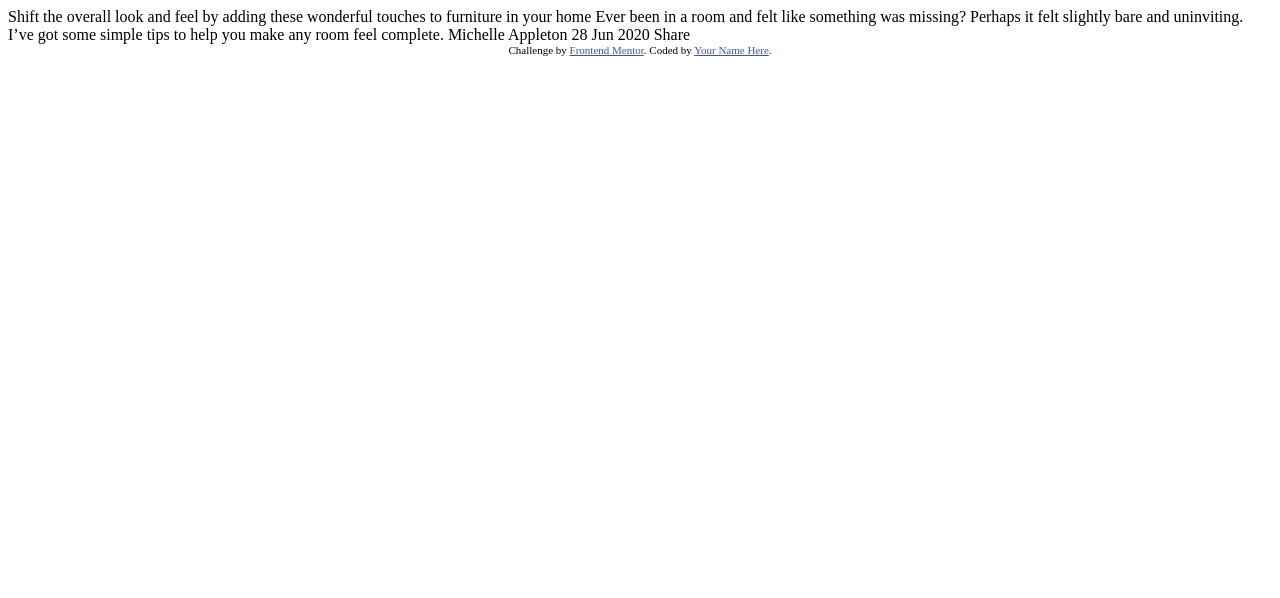
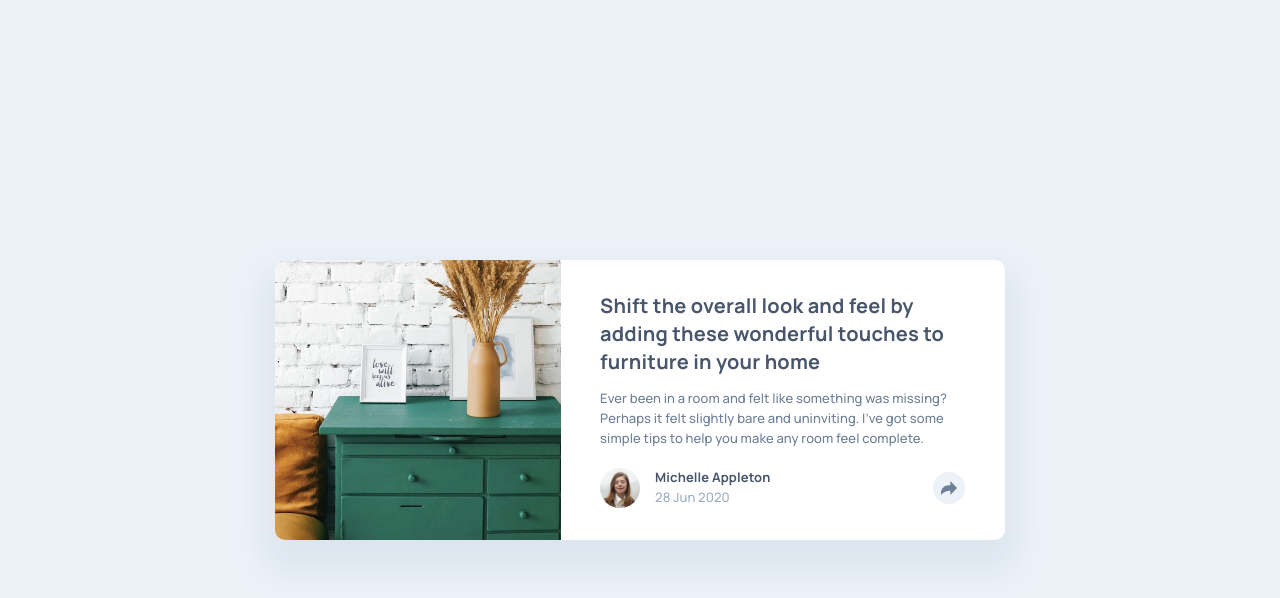
Before and after one commit to jeremymouzin/fem-article-component-preview, a plain HTML site: page index.html in a window 1280 px wide. Drawn offline with Linux system fonts and the light colour scheme.

Commit message:
Desktop design done

```diff
--- a/index.html
+++ b/index.html
@@ -1,36 +1,47 @@
 <!DOCTYPE html>
 <html lang="en">
   <head>
-  <meta charset="UTF-8">
-  <meta name="viewport" content="width=device-width, initial-scale=1.0"> <!-- displays site properly based on user's device -->
+    <meta charset="UTF-8" />
+    <meta name="viewport" content="width=device-width, initial-scale=1.0" />
+    <!-- displays site properly based on user's device -->
 
-  <link rel="icon" type="image/png" sizes="32x32" href="./images/favicon-32x32.png">
+    <link rel="icon" type="image/png" sizes="32x32" href="./images/favicon-32x32.png" />
 
     <title>Frontend Mentor | Article preview component</title>
 
-  <!-- Feel free to remove these styles or customise in your own stylesheet 👍 -->
-  <style>
-    .attribution { font-size: 11px; text-align: center; }
-    .attribution a { color: hsl(228, 45%, 44%); }
-  </style>
+    <link rel="preconnect" href="https://fonts.googleapis.com" />
+    <link rel="preconnect" href="https://fonts.gstatic.com" crossorigin />
+    <link
+      href="https://fonts.googleapis.com/css2?family=Manrope:wght@500;700&display=swap"
+      rel="stylesheet"
+    />
+    <link rel="stylesheet" href="style.css" />
   </head>
   <body>
-
-  Shift the overall look and feel by adding these wonderful
-  touches to furniture in your home
-
-  Ever been in a room and felt like something was missing? Perhaps
-  it felt slightly bare and uninviting. I’ve got some simple tips
-  to help you make any room feel complete.
-
+    <main>
+      <article>
+        <img src="images/drawers.jpg" class="article-image" alt="" />
+        <div class="content">
+          <header>
+            <h1>
+              Shift the overall look and feel by adding these wonderful touches to furniture in your
+              home
+            </h1>
+          </header>
+          <p>
+            Ever been in a room and felt like something was missing? Perhaps it felt slightly bare
+            and uninviting. I’ve got some simple tips to help you make any room feel complete.
+          </p>
+          <footer>
+            <img src="images/avatar-michelle.jpg" alt="Michelle Appleton's face" />
+            <address>
               Michelle Appleton
-  28 Jun 2020
-
-  Share
-
-  <div class="attribution">
-    Challenge by <a href="https://www.frontendmentor.io?ref=challenge" target="_blank">Frontend Mentor</a>.
-    Coded by <a href="#">Your Name Here</a>.
+              <time datetime="06-28-2020">28 Jun 2020</time>
+            </address>
+          </footer>
+          <button title="Share"></button>
         </div>
+      </article>
+    </main>
   </body>
 </html>
--- /dev/null
+++ b/style.css
@@ -0,0 +1,160 @@
+/* CSS Reset */
+
+*,
+*::before,
+*::after {
+  box-sizing: border-box;
+}
+
+* {
+  margin: 0;
+}
+
+html {
+  font-size: 62.5%;
+}
+
+body {
+  line-height: 1.5;
+  -webkit-font-smoothing: antialiased;
+  -moz-osx-font-smoothing: grayscale;
+  text-rendering: optimizeLegibility;
+  font-size: 1.6rem;
+}
+
+img,
+picture,
+video,
+canvas,
+svg,
+iframe {
+  display: block;
+  max-inline-size: 100%;
+  block-size: auto;
+}
+
+input,
+button,
+textarea,
+select {
+  font: inherit;
+}
+
+p,
+h1,
+h2,
+h3,
+h4,
+h5,
+h6 {
+  overflow-wrap: break-word;
+}
+
+/* Variables */
+
+:root {
+  --color-very-dark-grayish-blue: hsl(217, 19%, 35%);
+  --color-desaturated-dark-blue: hsl(214, 17%, 51%);
+  --color-grayish-blue: hsl(212, 23%, 69%);
+  --color-light-grayish-blue: hsl(210, 46%, 95%);
+}
+
+body {
+  font-family: 'Manrope', sans-serif;
+  font-optical-sizing: auto;
+  font-weight: 500;
+  font-style: normal;
+  font-size: 1.3rem;
+  background-color: var(--color-light-grayish-blue);
+  color: var(--color-desaturated-dark-blue);
+  display: flex;
+  justify-content: center;
+}
+
+p {
+  margin-block-start: 1.2rem;
+  letter-spacing: 0.1px;
+  line-height: 1.55;
+}
+
+main {
+  margin-block-start: 260px;
+  max-inline-size: 730px;
+  max-block-size: 280px;
+  display: flex;
+  border-radius: 10px;
+  background-color: white;
+  margin-inline: 3rem;
+  overflow: auto;
+  box-shadow: 0px 20px 30px 12px hsl(212deg 23% 69% / 19%);
+}
+
+article {
+  display: flex;
+}
+
+h1 {
+  font-size: 2rem;
+  letter-spacing: 0.2px;
+  line-height: 1.4;
+  color: var(--color-very-dark-grayish-blue);
+}
+
+.article-image {
+  object-fit: cover;
+  object-position: left;
+  overflow: hidden;
+  filter: brightness(1.08) contrast(0.95);
+}
+
+.content {
+  position: relative;
+  flex: 72% 1 1;
+  padding: 3.2rem 3.9rem;
+}
+
+footer {
+  display: flex;
+  margin-block-start: 2rem;
+  gap: 1.5rem;
+}
+
+footer > img {
+  --size: 4rem;
+  max-inline-size: var(--size);
+  max-block-size: var(--size);
+  border-radius: 50%;
+}
+
+time {
+  display: block;
+  font-weight: 500;
+  color: var(--color-grayish-blue);
+}
+
+address {
+  font-weight: 700;
+  color: var(--color-very-dark-grayish-blue);
+  letter-spacing: 0.1px;
+}
+
+address,
+time {
+  font-style: normal;
+}
+
+button {
+  position: absolute;
+  right: 4rem;
+  bottom: 3.6rem;
+  --size: 3.2rem;
+  block-size: var(--size);
+  inline-size: var(--size);
+  border-radius: 50%;
+  border: none;
+  background-color: var(--color-light-grayish-blue);
+  background-image: url(/images/icon-share.svg);
+  background-repeat: no-repeat;
+  background-size: calc(var(--size) / 2);
+  background-position: center;
+}
```
Lines whose indentation alone changed are shown as unchanged.
